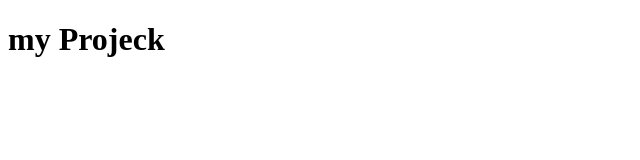
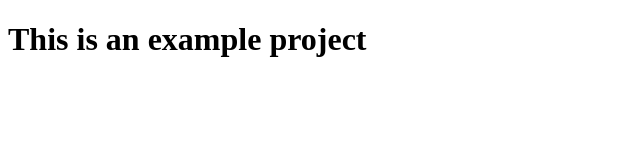
Before and after one commit to Roma-Kovalchuk17/redesigned-octo-giggle, a plain HTML site: page index.html in a window 1280 px wide. Shown: the whole page, without its empty margins (0-640 px from the left). Drawn offline with Linux system fonts and the light colour scheme.

Commit message:
commit message

```diff
--- a/index.html
+++ b/index.html
@@ -6,6 +6,6 @@
     <title>Document</title>
 </head>
 <body>
-     <h1> my Projeck</h1>
+     <h1>This is an example project</h1>
 </body>
 </html>
```
